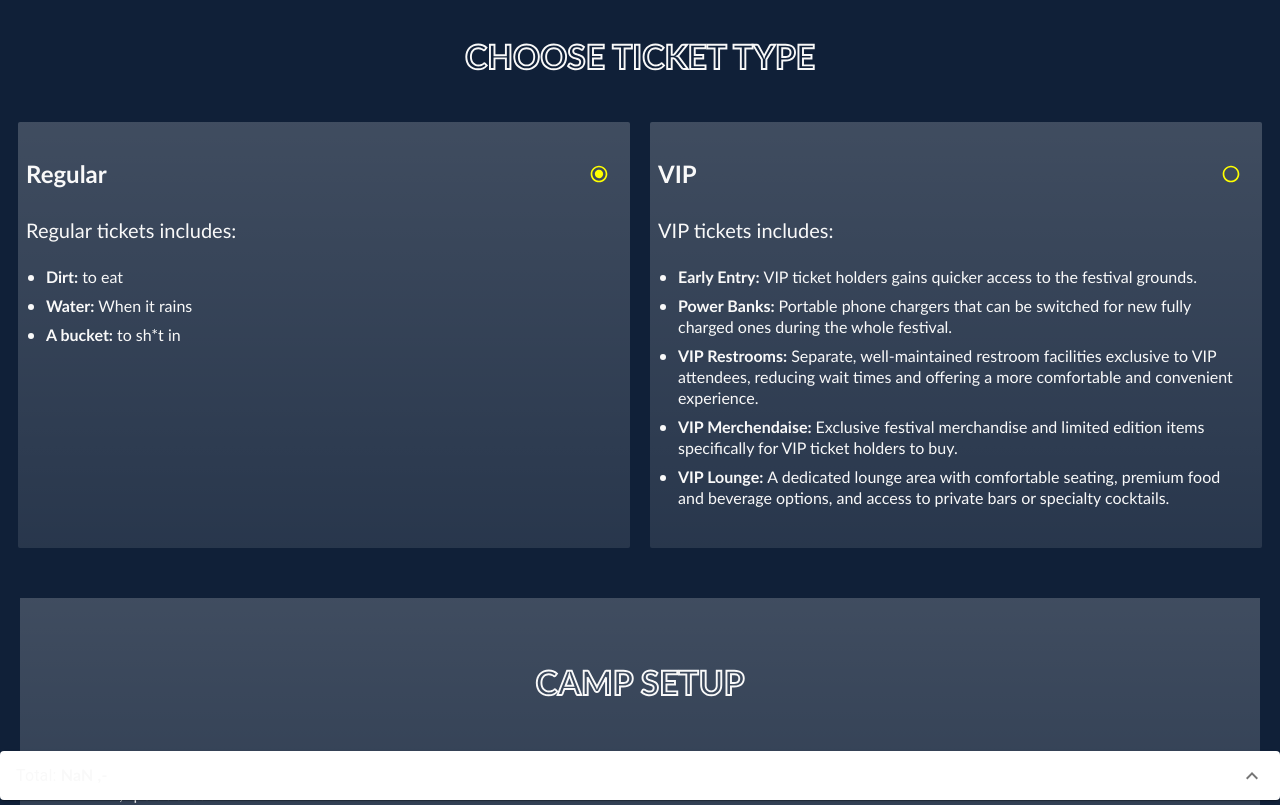
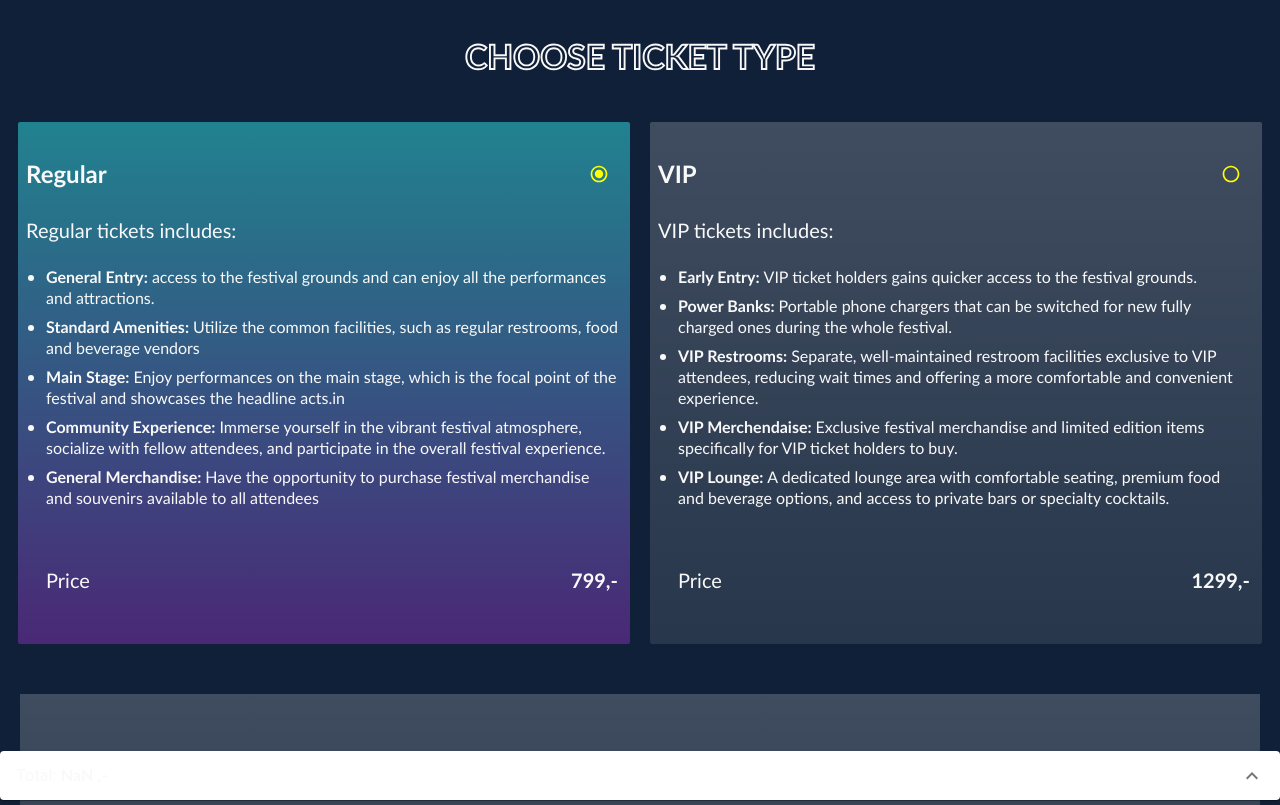
Before and after one commit to jona08n9/booking_flow, a Next.js app: page /ticket_type_and_add_on in a window 1280 px wide. Shown: the top 805 px of the page. Built offline with nearby package versions, Linux system fonts and the light colour scheme; a web font is replaced by a local one.

Commit message:
More text and background color on ticket types

```diff
--- a/src/components/TicketType.js
+++ b/src/components/TicketType.js
@@ -8,7 +8,8 @@ export function TicketType(props) {
   return (
     <>
       <article
-        className="bg-color-back w-42 m-2.5 flex cursor-pointer flex-col rounded-sm bg-gradient-to-b from-color-opacity-20 to-color-opacity-10 py-4 pl-2 pr-3"
+        className={`bg-color-back w-42 m-2.5 flex cursor-pointer flex-col rounded-sm bg-gradient-to-b from-color-opacity-20 to-color-opacity-10 py-4 pl-2 pr-3
+        ${props.selectedValue === props.radioValue ? "bg-gradient-to-b from-color-teal to-color-purple" : ""}`}
         onClick={() => props.pickTicketType(props.radioValue)} /* makes the card clickable and calls
         "pickTicketType" from parent component */
       >
@@ -44,14 +45,26 @@ export function TicketType(props) {
           {props.ticketType === "Regular" ? (
             <ul className="pl-5">
               <li className="my-2 list-disc text-color-white">
-                <span className="font-bold">Dirt:</span> <span className="font-light">to eat</span>
+                <span className="font-bold">General Entry:</span> <span className="font-light">access to the festival grounds and can enjoy all the performances and attractions.</span>
               </li>
               <li className="mb-2 list-disc text-color-white">
-                <span className="font-bold">Water:</span> <span className="font-light">When it rains</span>
+                <span className="font-bold">Standard Amenities:</span> <span className="font-light">Utilize the common facilities, such as regular restrooms, food and beverage vendors</span>
               </li>
-              <li className="mb-2 list-disc text-color-white">
-                <span className="font-bold">A bucket:</span> <span className="font-light">to sh*t in</span>
+              <li className=" mb-2 list-disc text-color-white">
+                <span className="font-bold">Main Stage:</span> <span className="font-light">Enjoy performances on the main stage, which is the focal point of the festival and showcases the headline acts.in</span>
               </li>
+              <li className=" mb-2 list-disc text-color-white">
+                <span className="font-bold">Community Experience:</span> <span className="font-light">Immerse yourself in the vibrant festival atmosphere, socialize with fellow attendees, and participate in the overall festival experience.</span>
+              </li>
+              <li className=" mb-10 list-disc text-color-white">
+                <span className="font-bold">General Merchandise:</span> <span className="font-light">Have the opportunity to purchase festival merchandise and souvenirs available to all attendees</span>
+              </li>
+              <div className="mt-auto flex justify-between ">
+                <p>Price</p>
+                <div className="self-center font-sans">
+                  <p className="font-bold">799,-</p>
+                </div>
+              </div>
             </ul>
           ) : (
             <ul className="pl-5">
@@ -67,9 +80,15 @@ export function TicketType(props) {
               <li className="mb-2 list-disc text-color-white">
                 <span className="font-bold">VIP Merchendaise:</span> <span className="font-light">Exclusive festival merchandise and limited edition items specifically for VIP ticket holders to buy.</span>
               </li>
-              <li className="mb-2 list-disc text-color-white">
+              <li className="mb-10 list-disc text-color-white">
                 <span className="font-bold">VIP Lounge:</span> <span className="font-light">A dedicated lounge area with comfortable seating, premium food and beverage options, and access to private bars or specialty cocktails.</span>
               </li>
+              <div className="mt-auto flex justify-between ">
+                <p>Price</p>
+                <div className="self-center font-sans">
+                  <p className="font-bold">1299,-</p>
+                </div>
+              </div>
             </ul>
           )}
         </div>
```
Also changed, not shown: src/components/AreaListItem.js (+17 -5 lines).
